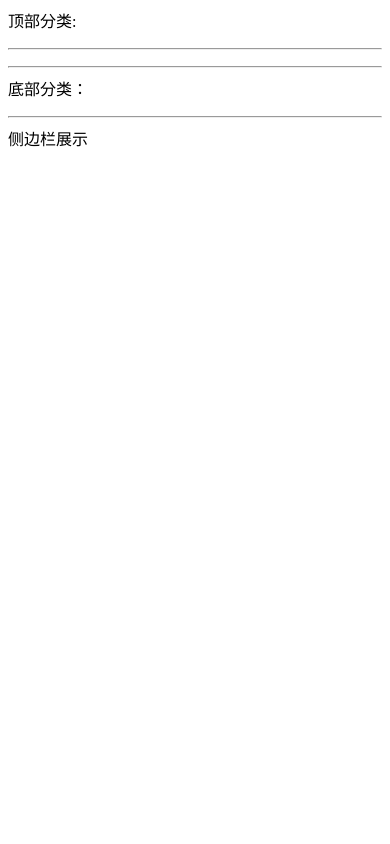
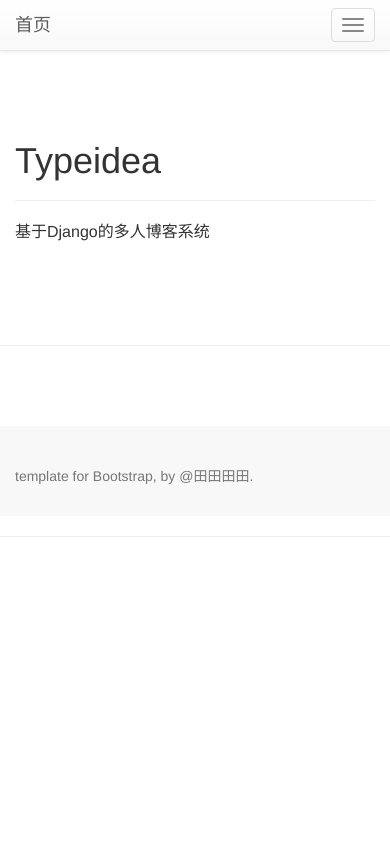
Before and after one commit to tianwei1992/typeidea, a Django app: page / in a window 390 px wide. Run offline with Django 3.2, Linux system fonts and the light colour scheme; data that the repository does not hold is empty.

Commit message:
引入bootstrap-3.3.7，美化页面

```diff
--- a/typeidea/typeidea/settings/base.py
+++ b/typeidea/typeidea/settings/base.py
@@ -122,3 +122,7 @@ USE_TZ = True
 # https://docs.djangoproject.com/en/2.1/howto/static-files/
 
 STATIC_URL = '/static/'
+
+STATICFILES_DIRS = [
+    os.path.join(BASE_DIR, "static"),
+]
--- /dev/null
+++ b/typeidea/typeidea/static/base.css
@@ -0,0 +1,66 @@
+/* Sticky footer styles
+-------------------------------------------------- */
+html {
+  position: relative;
+  min-height: 100%;
+}
+body {
+  /* Margin bottom by footer height */
+  margin-bottom: 60px;
+}
+.footer {
+  position: absolute;
+  bottom: 0;
+  width: 100%;
+  /* Set the fixed height of the footer here */
+  height: 60px;
+  background-color: #f5f5f5;
+}
+
+
+/* Custom page CSS
+-------------------------------------------------- */
+/* Not required for template or sticky footer method. */
+
+body > .container {
+  padding: 60px 15px 0;
+}
+.container .text-muted {
+  margin: 20px 0;
+}
+
+.footer > .container {
+  padding-right: 15px;
+  padding-left: 15px;
+}
+
+code {
+  font-size: 80%;
+}
+
+/* footer */
+.bs-docs-footer {
+    padding-top: 20px;
+    padding-bottom: 10px;
+    margin-top: 80px;
+    color: #99979c;
+    text-align: left;
+     background-color: #f8f8f8;
+}
+
+.bs-docs-footer a {
+    color: #777
+}
+
+.bs-docs-footer-links {
+    padding-left: 0;
+    margin-bottom: 20px
+}
+
+.bs-docs-footer-links li {
+    display: inline-block
+}
+
+.bs-docs-footer-links li+li {
+    margin-left: 15px
+}
--- a/typeidea/typeidea/templates/blog/base.html
+++ b/typeidea/typeidea/templates/blog/base.html
@@ -1,41 +1,107 @@
-<!DOCTYPE HTML>
-<html>
+{% load static %}
+<!DOCTYPE html>
+<html lang="en">
   <head>
-        <meta charset="utf-8"/>
+    <meta charset="utf-8">
+    <meta http-equiv="X-UA-Compatible" content="IE=edge">
+    <meta name="viewport" content="width=device-width, initial-scale=1">
+    <!-- The above 3 meta tags *must* come first in the head; any other head content must come *after* these tags -->
+    <meta name="description" content="">
+    <meta name="author" content="">
+    <link rel="icon" href="{% static 'favicon.ico' %}">
+
     <title>{% block title %}首页{% endblock %}田田田田的博客</title>
+
+    <!-- 最新版本的 Bootstrap 核心 CSS 文件 -->
+<link rel="stylesheet" href="https://cdn.jsdelivr.net/npm/bootstrap@3.3.7/dist/css/bootstrap.min.css" integrity="sha384-BVYiiSIFeK1dGmJRAkycuHAHRg32OmUcww7on3RYdg4Va+PmSTsz/K68vbdEjh4u" crossorigin="anonymous">
+
+<!-- 可选的 Bootstrap 主题文件（一般不用引入） -->
+<link rel="stylesheet" href="https://cdn.jsdelivr.net/npm/bootstrap@3.3.7/dist/css/bootstrap-theme.min.css" integrity="sha384-rHyoN1iRsVXV4nD0JutlnGaslCJuC7uwjduW9SVrLvRYooPp2bWYgmgJQIXwl/Sp" crossorigin="anonymous">
+
+ <script src="//cdnjs.cloudflare.com/ajax/libs/jquery/1.12.4/jquery.min.js"></script>
+
+<!-- 最新的 Bootstrap 核心 JavaScript 文件 -->
+<script src="https://cdn.jsdelivr.net/npm/bootstrap@3.3.7/dist/js/bootstrap.min.js" integrity="sha384-Tc5IQib027qvyjSMfHjOMaLkfuWVxZxUPnCJA7l2mCWNIpG9mGCD8wGNIcPD7Txa" crossorigin="anonymous"></script>
+
+
+    <!-- Custom styles for this template -->
+    <link href="{% static 'base.css' %}" rel="stylesheet">
+
   </head>
 
+
     <body>
-<div>顶部分类:
-<ul>
+    <!-- Fixed navbar -->
+    <nav class="navbar navbar-default navbar-fixed-top">
+      <div class="container">
+        <div class="navbar-header">
+          <button type="button" class="navbar-toggle collapsed" data-toggle="collapse" data-target="#navbar" aria-expanded="false" aria-controls="navbar">
+            <span class="sr-only">Toggle navigation</span>
+            <span class="icon-bar"></span>
+            <span class="icon-bar"></span>
+            <span class="icon-bar"></span>
+          </button>
+          <a class="navbar-brand" href="{% url 'all_posts' %}">首页</a>
+        </div>
+        <div id="navbar" class="collapse navbar-collapse">
+          <ul class="nav navbar-nav">
                 {% for cate in navs %}
+                        <li><a  href="{% url 'category' cate.id %}">{{ cate.name }}</a></li>
+                {% endfor %}
+          </ul>
+          <form class="navbar-form navbar-right" method="GET" action="/search">
+                    <div class="form-group">
+                        <input class="form-control" id="q" name="q" placeholder="Search" required="" type="text" value="">
+                        <button type="submit" class="btn">搜索</button>
+                    </div>
+          </form>
+        </div><!--/.nav-collapse -->
+      </div>
+    </nav>
+
+<hr/>
+
+<div class="container">
+      <div class="page-header">
+        <h1>Typeidea</h1>
+      </div>
+      <p class="lead">基于Django的多人博客系统</p>
+</div>
+
+<div class="container">
+<div class="row">
+
+<div class="col-md-9">
+{% block main %}
+{% endblock %}
+</div>
+
+
+<div class="col-md-3">
+    {% for sidebar in sidebars %}
+    <h4>{{ sidebar.title }}</h4>
+    {{ sidebar.content_html }}
+    {% endfor %}
+</div>
+
+</div>
+</div>
+<hr/>
+
+<footer class="bs-docs-footer">
+      <div class="container">
+        <ul class="bs-docs-footer-links">
+            {% for cate in normals %}
             <li><a href="{% url 'category' cate.id %}">{{ cate.name }}</a></li>
             {% endfor %}
         </ul>
+        <p class="text-muted">template for Bootstrap, by @田田田田.</p>
+      </div>
+</footer>
+</div>
 </div>
 
 <hr/>
 
-{% block main %}
-{% endblock %}
-
-<hr/>
-<div>底部分类：
-<ul>
-    {% for cate in normals %}
-    <li><a href="{% url 'category' cate.id %}">{{ cate.name }}</a></li>
-    {% endfor %}
-</ul>
-</div>
-
-<hr/>
-<div>侧边栏展示
-    {% for sidebar in sidebars %}
-    <h4>{{ sidebar.title }}</h4>
-    {{ sidebar.content_html }}
-    {% endfor %}
-
-</div>
-
 </body>
 </html>
--- a/typeidea/typeidea/templates/blog/list.html
+++ b/typeidea/typeidea/templates/blog/list.html
@@ -12,18 +12,29 @@
 {% endblock %}
 
 {% block main %}
-<ul>
+
+
 {% for post in post_list %}
-    <li>
-        <a href="{% url 'post_detail' post.id %}">{{ post.title }}</a>
+   <div class="panel panel-default">
+     <div class="panel-body">
+        <h5 class="card-title"><a href="{% url 'post_detail' post.id %}">{{ post.title }}</a></h5>
         <div>
-            <span>作者：{{ post.owner.username }}</span>
-            <span>分类： {{ post.category.name }}</span>
+            <span><strong>作者</strong>：{{ post.owner.username }}</span> &nbsp &nbsp
+            <span><strong>分类</strong>：<a href="{% url 'category' post.category.id %}">{{ post.category.name }}</a></span> &nbsp &nbsp
+            <span><strong>标签</strong>：
+            {% if post.tags.all.count %}
+            {% for tag in post.tags.all %}
+                <a href="{% url 'tag' tag.id %}">{{ tag.name }}</a> &nbsp
+            {% endfor %}
+            {% else %}
+            暂空
+            {% endif %}
+            </span>
         </div>
         <p>{{ post.desc }}</p>
-    </li>
+    </div>
+  </div>
 {% endfor %}
-</ul>
 
 {% if page_obj %}
             {% if page_obj.has_previous %}<a href="?page={{ page_obj.previous_page_number }}">上一页</a>{% endif %}
```
Also changed, not shown: typeidea/typeidea/templates/blog/detail.html (+21 -4 lines), typeidea/typeidea/static/favicon.ico (added). Lines whose indentation alone changed are shown as unchanged.
